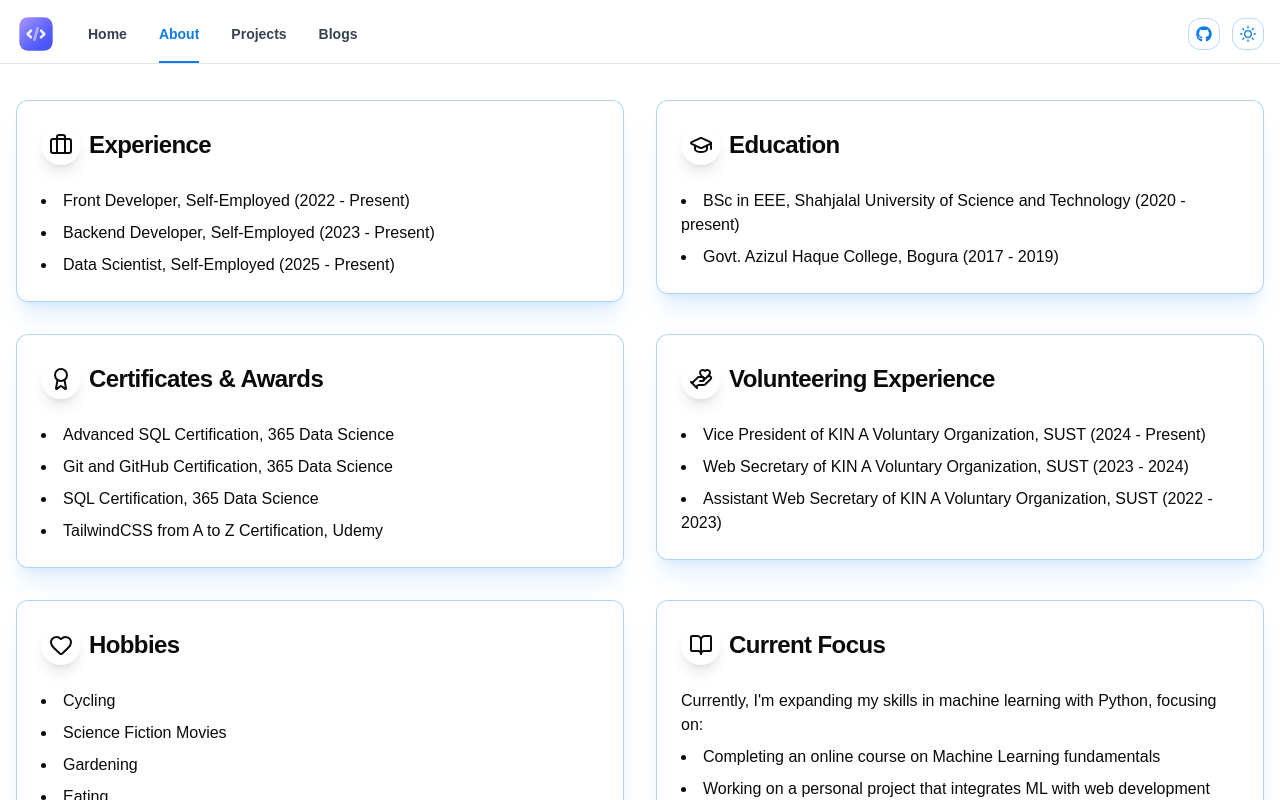
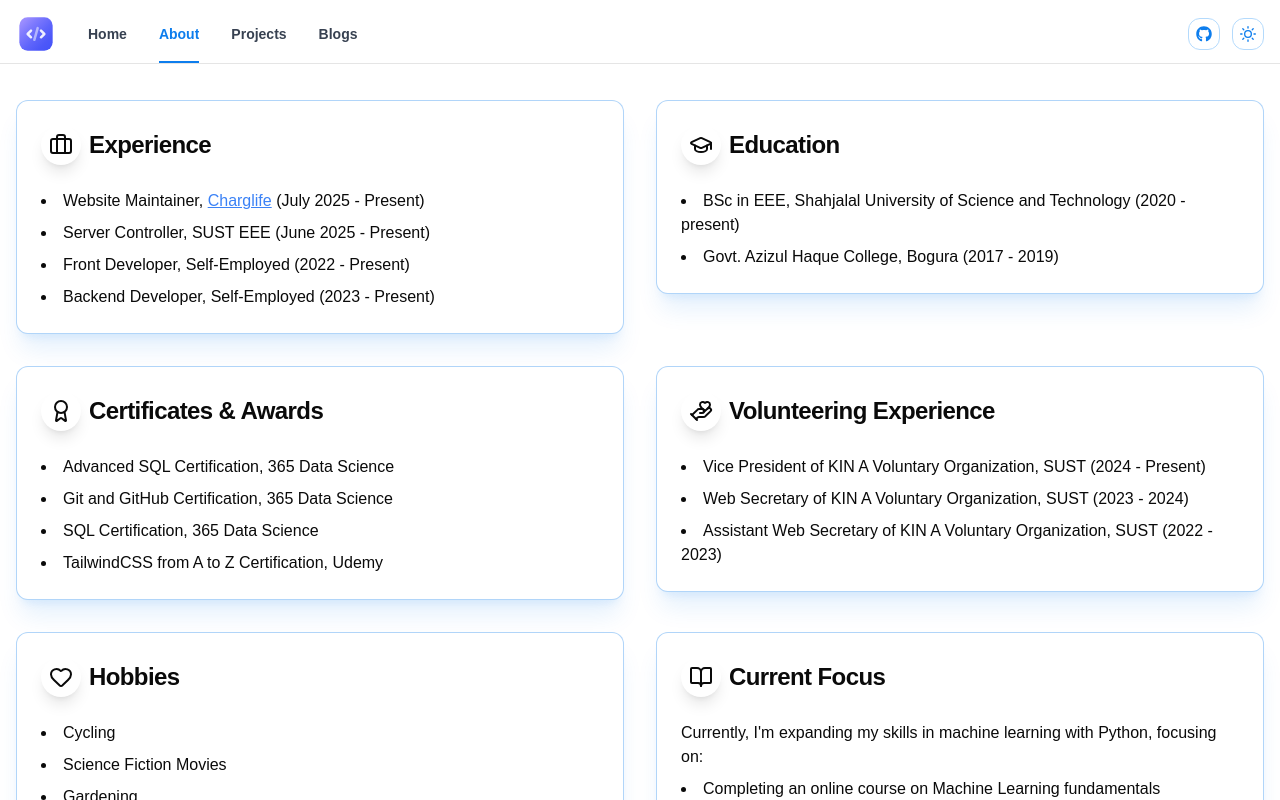
Before and after one commit to md-rejoyan-islam/md-rejoyan-islam.github.io, a Next.js app: page /about in a window 1280 px wide. Shown: the top 800 px of the page. Built offline with nearby package versions, Linux system fonts and the light colour scheme.

Commit message:
skill updated

```diff
--- a/app/about/page.tsx
+++ b/app/about/page.tsx
@@ -42,9 +42,20 @@ export default function AboutPage() {
             </CardHeader>
             <CardContent>
               <ul className="list-disc list-inside space-y-2 dark:text-slate-400">
+                <li className="cursor-pointer z-[1000] relative ">
+                  Website Maintainer,{" "}
+                  <a
+                    href="https://charglife.com/"
+                    className="underline text-blue-500"
+                  >
+                    Charglife
+                  </a>{" "}
+                  (July 2025 - Present)
+                </li>
+                <li>Server Controller, SUST EEE (June 2025 - Present)</li>
+
                 <li>Front Developer, Self-Employed (2022 - Present)</li>
                 <li>Backend Developer, Self-Employed (2023 - Present)</li>
-                <li>Data Scientist, Self-Employed (2025 - Present)</li>
               </ul>
             </CardContent>
           </Card>
--- a/components/home/about/about-me.tsx
+++ b/components/home/about/about-me.tsx
@@ -59,24 +59,29 @@ export function AboutMe() {
 
   const experiences = [
     {
-      title: "Junior Front Developer",
-      company: "Self-Employed",
-      period: "2022 - Present",
+      title: "Ecommerce Website Maintainer",
+      company: "charglife.com",
+      period: "July 2025 - Present",
     },
     {
-      title: "Junior Backend Developer",
-      company: "Self-Employed",
-      period: "2023 - Present",
+      title: "VPS Server Configurator & Maintainer",
+      company: "Sust EEE Society",
+      period: "June 2025 - Present",
+    },
+    {
+      title: "Research Assistant - Dr. Md Rasedujjaman",
+      company: "SUST, Dept. of EEE",
+      period: "January 2025 - Present",
     },
     {
       title: "Vice President",
       company: "KIN,A Volunteer Organization, SUST",
-      period: "2024 - Present",
+      period: "March 2024 - May 2025",
     },
     {
       title: "Web Secretary",
       company: "KIN,A Volunteer Organization, SUST",
-      period: "2023 - 2024",
+      period: "January 2023 - March 2024",
     },
   ];
 
@@ -84,7 +89,7 @@ export function AboutMe() {
     {
       degree: "Bachelor of Science in Electrical and Electronic Engineering",
       school: "Shahjalal University of Science and Technology, Sylhet",
-      year: "2020 - Present",
+      year: "2020 - 2026",
     },
     {
       degree: "Higher Secondary Certificate",
--- a/components/home/learning-technologies.tsx
+++ b/components/home/learning-technologies.tsx
@@ -5,32 +5,33 @@ import { HomeSubtittle, HomeTittle } from "./home-page-tittle-subtitle";
 import Image from "next/image";
 
 const technologies = [
-  { name: "HTML", icon: "/icons/html.webp" },
-  { name: "CSS", icon: "/icons/css.webp" },
+  // { name: "HTML", icon: "/icons/html.webp" },
+  // { name: "CSS", icon: "/icons/css.webp" },
   { name: "TailwindCSS", icon: "/icons/tailwind.webp" },
   { name: "JavaScript", icon: "/icons/js.webp" },
+  { name: "TypeScript", icon: "/icons/typescript.webp" },
   { name: "React", icon: "/icons/react.webp" },
   { name: "Next.js", icon: "/icons/nextjs.webp" },
+  { name: "Express", icon: "/icons/expressjs.webp" },
   { name: "Prisma", icon: "/icons/prisma.webp" },
-  { name: "GraphQL", icon: "/icons/graphql.webp" },
-  { name: "TypeScript", icon: "/icons/typescript.webp" },
-  { name: "Vitest", icon: "/icons/vitest.webp" },
   { name: "MongoDB", icon: "/icons/mongodb.webp" },
-  { name: "Express", icon: "/icons/expressjs.webp" },
-  { name: "Firebase", icon: "/icons/firebase.webp" },
-  { name: "Python", icon: "/icons/python.webp" },
+  { name: "Docker", icon: "/icons/docker.webp" },
+  { name: "Linux", icon: "/icons/linux.webp" },
   { name: "Redux", icon: "/icons/redux.webp" },
   { name: "Git", icon: "/icons/git.webp" },
-  { name: "Docker", icon: "/icons/docker.webp" },
+  { name: "GitHub", icon: "/icons/github.webp" },
+  { name: "Jenkins", icon: "/icons/jenkins.webp" },
   { name: "MySQL", icon: "/icons/mysql.webp" },
   { name: "Sequelize", icon: "/icons/sequelize.webp" },
-  { name: "GitHub", icon: "/icons/github.webp" },
-  { name: "Numpy", icon: "/icons/numpy.webp" },
-  { name: "Pandas", icon: "/icons/pandas.webp" },
-  { name: "Node", icon: "/icons/node.webp" },
+  { name: "Vitest", icon: "/icons/vitest.webp" },
+  { name: "Nginx", icon: "/icons/nginx.webp" },
+  { name: "GraphQL", icon: "/icons/graphql.webp" },
+  { name: "Python", icon: "/icons/python.webp" },
+  { name: "Firebase", icon: "/icons/firebase.webp" },
+  // { name: "Numpy", icon: "/icons/numpy.webp" },
+  // { name: "Pandas", icon: "/icons/pandas.webp" },
+  // { name: "Node", icon: "/icons/node.webp" },
   { name: "Bootstrap", icon: "/icons/bootstrap.webp" },
-  { name: "Linux", icon: "/icons/linux.webp" },
-  { name: "Nginx", icon: "/icons/nginx.webp" },
 ];
 
 export default function LearningTechnologies() {
@@ -51,7 +52,7 @@ export default function LearningTechnologies() {
           <HomeSubtittle label="Here are the technologies and tools I specialize in to build seamless digital experiences." />
         </div>
 
-        <div className="grid grid-cols-3   sm:grid-cols-4 md:grid-cols-5 lg:grid-cols-6 xl:grid-cols-8 gap-4">
+        <div className="grid grid-cols-3   sm:grid-cols-4 md:grid-cols-5 lg:grid-cols-6 pb-1 xl:grid-cols-8 gap-4">
           {technologies.map((tech, index) => (
             <motion.div
               key={tech.name}
```
Also changed, not shown: public/icons/jenkins.webp (added), 1 other file (tests, documents, lock files or other folders).
